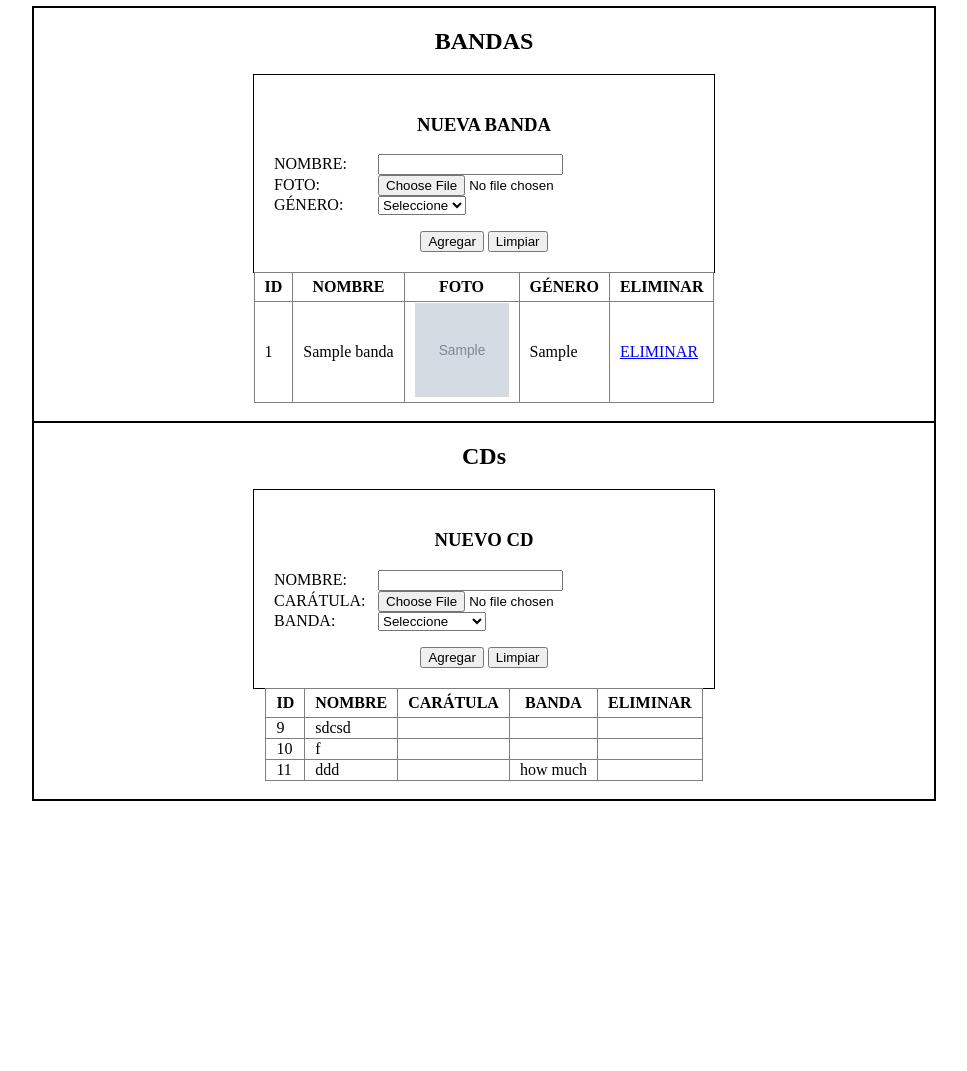
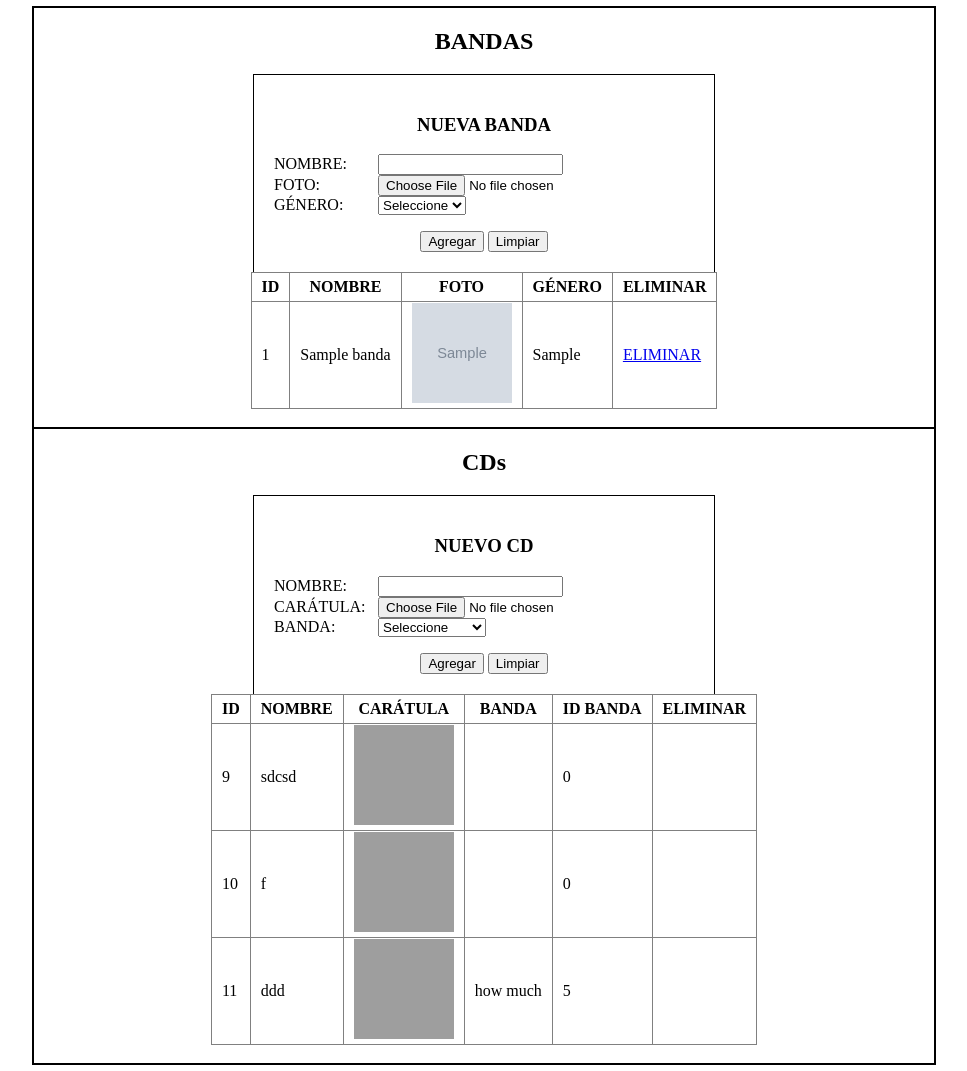
Before and after one commit to AsparagusEduardo/TrabajoFinal, a PHP site: page /mantenedor.php in a window 1280 px wide. Shown: the whole page, without its empty margins (156-1123 px from the left). Before the commit the page ends 801 px from the top, so only its background shows below. Run offline with PHP 8.4, Linux system fonts and the light colour scheme; data comes from the database, SQL or seed files in the repository; both versions use the stored data as it was after the commit; tables that the repository leaves empty hold one stand-in row (values such as "Sample post"); grey boxes marked "Sample" are stand-in pictures; grey boxes are pictures that could not be loaded.

Commit message:
0.2.3-14
base.sql
- Agregado "bandaID"

mantenedor.php
- Se puede agregar CDs.
- Al borrar bandas, ya no aparece la sección en la URL
- La lista de CDs ahora muestra caratulas y los IDs de las bandas.

```diff
--- a/css/style_mantenedor.css
+++ b/css/style_mantenedor.css
@@ -35,6 +35,6 @@ th, td{
 }
 
 .thumb100{
-	width: 94px;
-	height: 94px;
+	width: 100px;
+	height: 100px;
 	overflow: hidden;}
--- a/mantenedor.php
+++ b/mantenedor.php
@@ -29,8 +29,28 @@
 		{
 			$borrarBanda = $_GET['borrarBanda'];
 			$elimiar = $base_musica -> query("DELETE FROM bandas WHERE id = '$borrarBanda'");
+			header("location:mantenedor.php"); //<-----Evita que aparezca en la url
 		}
+		//---------------------------------------------
+		//AGREGAR CD
+		if (isset($_POST["cd_enviar"]))
+		{
+			$nombre = $_POST["cd_nombre"];
+			$caratula = $_FILES["cd_caratula"]["name"];
+			$bandaID = $_POST["cd_banda"];
 
+			$lista_bandas = $base_musica -> query("SELECT * FROM bandas WHERE id = '$bandaID'");
+			$registro = $lista_bandas -> fetch_assoc();
+			$banda = $registro["nombre"];
+
+
+			$agregar = $base_musica -> query("INSERT INTO cds VALUES (null,'$nombre','$caratula','$banda','$bandaID')");
+
+			if($agregar)
+			{
+				move_uploaded_file($_FILES["cd_caratula"]["tmp_name"], "img/cds/".$caratula);
+			}
+		}
 	?>
 	<body>
 		<div id="bloque_bandas">
@@ -117,15 +137,15 @@
 					-->
 		<div id="bloque_cds">
 			<div class="centro"><h2>CDs</h2></div>
-			<form name="form_cds" id="form_cds" method="post" action="" enctype="multipart/form-data" onsubmit="">
+			<form name="form_cds" id="form_cds" method="post" action="mantenedor.php" enctype="multipart/form-data" onsubmit="">
 				<div class="centro"><h3>NUEVO CD</h3></div>
 				<div>
 					<label class="label" for="cd_nombre">NOMBRE: </label>
 					<input type="text" name="cd_nombre" id="cd_nombre">
 				</div>
 				<div>
-	                <label class="label" for="cd_foto">CARÁTULA: </label>
-	                <input type="file" name="cd_foto" id="cd_foto" />
+	                <label class="label" for="cd_caratula">CARÁTULA: </label>
+	                <input type="file" name="cd_caratula" id="cd_caratula" />
 	            </div>
 	            <div>
 	                <label class="label" for="cd_banda">BANDA: </label>
@@ -135,18 +155,16 @@
 	                    $lista_bandas = $base_musica -> query("SELECT * FROM bandas ORDER BY nombre");
 	                    while ($registro = $lista_bandas -> fetch_assoc())
                 		{
-	                    ?>
-		                    <option value="<?php echo $registro['nombre'];?>"><?php echo $registro['nombre'];?></option>
-		                   <?php
-		                   }?>
+                			echo "<option value='".$registro['id']."'>".$registro['nombre']."</option>";
+		                  }?>
 	                </select>
 	            </div>
 				<div>
 	                <p id="banda_error"> </p>
 	            </div>
 				<div class="centro">
-	                <input type="submit" name="banda_enviar" id="banda_enviar" value="Agregar" />
-	                <input type="reset" name="banda_limpiar" id="banda_limpiar" value="Limpiar" onclick="document.getElementById('banda_error').innerHTML = '';" />
+	                <input type="submit" name="cd_enviar" id="cd_enviar" value="Agregar" />
+	                <input type="reset" name="cd_limpiar" id="cd_limpiar" value="Limpiar" onclick="document.getElementById('cd_error').innerHTML = '';" />
             	</div>
 			</form>
 			<div id="cd_tabla">
@@ -161,6 +179,7 @@
 	                    <th>NOMBRE</th>
 	                    <th>CARÁTULA</th>
 	                    <th>BANDA</th>
+	                    <th>ID BANDA</th>
 	                    <th>ELIMINAR</th>
 	                </tr>
 	            <?php
@@ -170,8 +189,11 @@
 	            	<tr>
 	            		<td><?php echo $registro["id"];?> </td>
 	            		<td><?php echo $registro["nombre"];?></td>
-	            		<td></td>
+	            		<td>
+	            			<div ><img class="thumb100" src="img/cds/<?php echo $registro['caratula'];?>"></div>
+	            		</td>
 	            		<td><?php echo $registro["banda"];?></td>
+	            		<td><?php echo $registro["bandaID"];?></td>
 	            		<td></td>
 	            	</tr>
 	            <?php
```
Also changed, not shown: base.sql (+21 -4 lines), img/bandas/Bear.png (deleted), img/bandas/tumblr_nsl7wb5k6i1u5firdo1_540.jpg (deleted), img/bandas/tumblr_o1dkm0IGiW1qkinreo1_400.gif (deleted), img/bandas/tumblr_o3dvezQEcY1rg3vrmo2_400.jpg (deleted).
